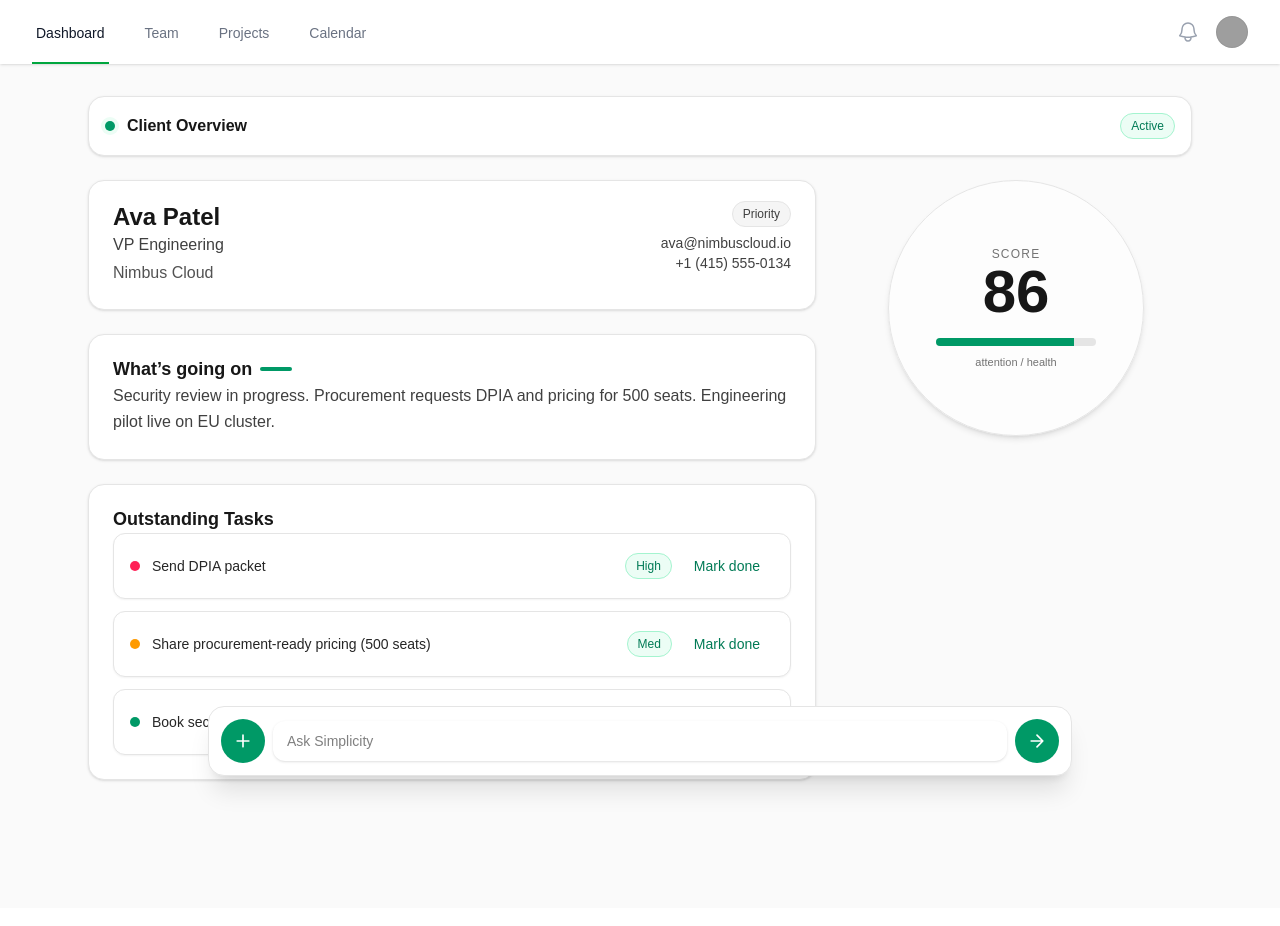
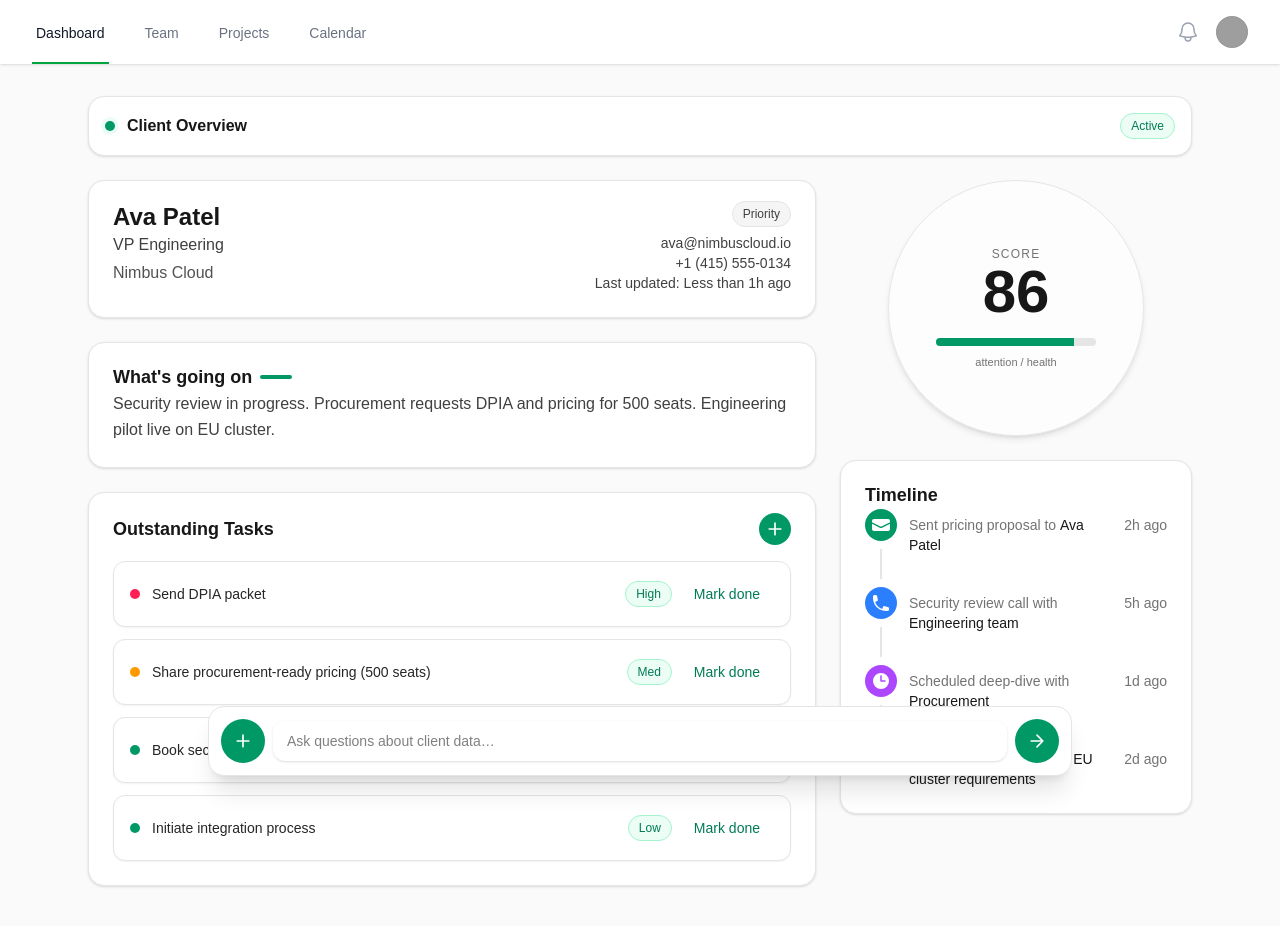
Before and after one commit to Ayyhab/the_builders, a Next.js app: page /client in a window 1280 px wide. Shown: the top 926 px of the page. Built offline with nearby package versions, Linux system fonts and the light colour scheme; grey boxes are pictures that could not be loaded.

Commit message:
added timeline, tweaked task list

```diff
--- a/app/client/page.jsx
+++ b/app/client/page.jsx
@@ -58,6 +58,44 @@ function Progress({ value = 0, className = "" }) {
 	);
 }
 
+// Timeline event types with icons
+const timelineTypes = {
+	email: {
+		bgColorClass: 'bg-emerald-600',
+		icon: (props) => (
+			<svg xmlns="http://www.w3.org/2000/svg" viewBox="0 0 20 20" fill="currentColor" {...props}>
+				<path d="M3 4a2 2 0 00-2 2v1.161l8.441 4.221a1.25 1.25 0 001.118 0L19 7.162V6a2 2 0 00-2-2H3z" />
+				<path d="M19 8.839l-7.77 3.885a2.75 2.75 0 01-2.46 0L1 8.839V14a2 2 0 002 2h14a2 2 0 002-2V8.839z" />
+			</svg>
+		)
+	},
+	call: {
+		bgColorClass: 'bg-blue-500',
+		icon: (props) => (
+			<svg xmlns="http://www.w3.org/2000/svg" viewBox="0 0 20 20" fill="currentColor" {...props}>
+				<path fillRule="evenodd" d="M2 3.5A1.5 1.5 0 013.5 2h1.148a1.5 1.5 0 011.465 1.175l.716 3.223a1.5 1.5 0 01-1.052 1.767l-.933.267c-.41.117-.643.555-.48.95a11.542 11.542 0 006.254 6.254c.395.163.833-.07.95-.48l.267-.933a1.5 1.5 0 011.767-1.052l3.223.716A1.5 1.5 0 0118 15.352V16.5a1.5 1.5 0 01-1.5 1.5H15c-1.149 0-2.263-.15-3.326-.43A13.022 13.022 0 012.43 8.326 13.019 13.019 0 012 5V3.5z" clipRule="evenodd" />
+			</svg>
+		)
+	},
+	meeting: {
+		bgColorClass: 'bg-purple-500',
+		icon: (props) => (
+			<svg xmlns="http://www.w3.org/2000/svg" viewBox="0 0 20 20" fill="currentColor" {...props}>
+				<path fillRule="evenodd" d="M10 18a8 8 0 100-16 8 8 0 000 16zm.75-13a.75.75 0 00-1.5 0v5c0 .414.336.75.75.75h4a.75.75 0 000-1.5h-3.25V5z" clipRule="evenodd" />
+			</svg>
+		)
+	},
+	note: {
+		bgColorClass: 'bg-amber-500',
+		icon: (props) => (
+			<svg xmlns="http://www.w3.org/2000/svg" viewBox="0 0 20 20" fill="currentColor" {...props}>
+				<path d="M5.433 13.917l1.262-3.155A4 4 0 017.58 9.42l6.92-6.918a2.121 2.121 0 013 3l-6.92 6.918c-.383.383-.84.685-1.343.886l-3.154 1.262a.5.5 0 01-.65-.65z" />
+				<path d="M3.5 5.75c0-.69.56-1.25 1.25-1.25H10A.75.75 0 0010 3H4.75A2.75 2.75 0 002 5.75v9.5A2.75 2.75 0 004.75 18h9.5A2.75 2.75 0 0017 15.25V10a.75.75 0 00-1.5 0v5.25c0 .69-.56 1.25-1.25 1.25h-9.5c-.69 0-1.25-.56-1.25-1.25v-9.5z" />
+			</svg>
+		)
+	}
+};
+
 // --- Mock data ---
 const MOCK = {
 	ava: {
@@ -67,6 +105,7 @@ const MOCK = {
 		role: "VP Engineering",
 		email: "ava@nimbuscloud.io",
 		phone: "+1 (415) 555-0134",
+		updatedAt: '2025-11-09T04:00:00Z',
 		summary:
 			"Security review in progress. Procurement requests DPIA and pricing for 500 seats. Engineering pilot live on EU cluster.",
 		score: 86,
@@ -74,7 +113,14 @@ const MOCK = {
 			{ id: 1, title: "Send DPIA packet", priority: "high", done: false },
 			{ id: 2, title: "Share procurement-ready pricing (500 seats)", priority: "med", done: false },
 			{ id: 3, title: "Book security deep-dive (45m)", priority: "low", done: false },
+			{ id: 4, title: "Initiate integration process", priority: "low", done: false }
 		],
+		timeline: [
+			{ id: 1, type: 'email', content: 'Sent pricing proposal to', target: 'Ava Patel', date: '2h ago', datetime: '2025-11-08T10:00:00' },
+			{ id: 2, type: 'call', content: 'Security review call with', target: 'Engineering team', date: '5h ago', datetime: '2025-11-08T07:00:00' },
+			{ id: 3, type: 'meeting', content: 'Scheduled deep-dive with', target: 'Procurement', date: '1d ago', datetime: '2025-11-07T14:00:00' },
+			{ id: 4, type: 'note', content: 'Added internal note about', target: 'EU cluster requirements', date: '2d ago', datetime: '2025-11-06T16:30:00' },
+		]
 	},
 	leo: {
 		id: "leo",
@@ -83,6 +129,7 @@ const MOCK = {
 		role: "Head of Ops",
 		email: "leo@marinalogistics.com",
 		phone: "+44 20 7946 0013",
+		updatedAt: '2025-11-06T09:30:00Z',
 		summary:
 			"On‑prem connector PoC requested. Legal redlines around indemnity cap. Waiting on COO sign‑off.",
 		score: 58,
@@ -90,6 +137,11 @@ const MOCK = {
 			{ id: 1, title: "Propose compromise on indemnity cap", priority: "high", done: false },
 			{ id: 2, title: "Send on‑prem connector architecture diagram", priority: "med", done: false },
 		],
+		timeline: [
+			{ id: 1, type: 'note', content: 'Updated legal terms for', target: 'indemnity cap', date: '3h ago', datetime: '2025-11-08T09:00:00' },
+			{ id: 2, type: 'email', content: 'Sent architecture diagram to', target: 'Leo Zhang', date: '1d ago', datetime: '2025-11-07T11:00:00' },
+			{ id: 3, type: 'meeting', content: 'Discussed on-prem setup with', target: 'Ops team', date: '3d ago', datetime: '2025-11-05T15:00:00' },
+		]
 	},
 };
 
@@ -98,21 +150,36 @@ function PriorityDot({ level }) {
 	return <span className={`inline-block h-2.5 w-2.5 rounded-full ${map[level] || "bg-neutral-400"}`} />;
 }
 
+// Stable, SSR-safe formatter (forces UTC so server & client match)
+function formatUpdatedAt(iso) {
+  try {
+    const now = Date.now();
+    const updated = new Date(iso).getTime();
+    const diffMs = now - updated;
+    const diffHours = Math.floor(diffMs / (1000 * 60 * 60));
+
+    if (diffHours < 1) return "Less than 1h ago";
+    if (diffHours === 1) return "1h ago";
+    return `${diffHours}h ago`;
+  } catch {
+    return "—";
+  }
+}
+
+
 export default function ClientPage({ params }) {
 	const client = useMemo(() => MOCK[params.id] ?? Object.values(MOCK)[0], [params.id]);
 	const [prompt, setPrompt] = useState("");
-  // keep explicit order; newest open at top; completed items moved to bottom with animation
 	const initialTasks = useMemo(
 		() => client.tasks.map((t, i) => ({ ...t, createdAt: Date.now() - (client.tasks.length - i) })),
 		[client.tasks]
 	);
 	const [tasks, setTasks] = useState(initialTasks);
-  const [completingId, setCompletingId] = useState(null); // triggers slide-fade out
-  const [recentlyMovedId, setRecentlyMovedId] = useState(null); // triggers pop-in
+	const [completingId, setCompletingId] = useState(null);
+	const [recentlyMovedId, setRecentlyMovedId] = useState(null);
 
-  // --- NEW: attachment & voice recording state ---
 	const [showAttachMenu, setShowAttachMenu] = useState(false);
-  const [attachment, setAttachment] = useState(null); // { type: 'image'|'audio', url, name, duration? }
+	const [attachment, setAttachment] = useState(null);
 	const imageInputRef = useRef(null);
 
 	const [isRecording, setIsRecording] = useState(false);
@@ -120,15 +187,21 @@ export default function ClientPage({ params }) {
 	const [recordStart, setRecordStart] = useState(null);
 	const [elapsed, setElapsed] = useState(0);
 	const [audioChunks, setAudioChunks] = useState([]);
+	const [isDragging, setIsDragging] = useState(false);
 
-  // Timer for recording UI
+	// Mode: 'chat' (default) or 'addTask'
+	const [mode, setMode] = useState('chat');
+
+	// Client-only date rendering to avoid hydration mismatch
+	const [mounted, setMounted] = useState(false);
+	useEffect(() => setMounted(true), []);
+
 	useEffect(() => {
 		if (!isRecording) return;
 		const id = setInterval(() => setElapsed(Math.floor((Date.now() - recordStart) / 1000)), 250);
 		return () => clearInterval(id);
 	}, [isRecording, recordStart]);
 
-  // Clean up object URLs on unmount
 	useEffect(() => {
 		return () => {
 			if (attachment?.url?.startsWith("blob:")) URL.revokeObjectURL(attachment.url);
@@ -162,7 +235,6 @@ export default function ClientPage({ params }) {
 		const t = tasks.find((x) => x.id === id);
 		if (!t) return;
 		if (!t.done) {
-      // going from open -> done: play slide-out, then move to end
 			setCompletingId(id);
 			setTimeout(() => {
 				moveTaskToEnd(id);
@@ -171,7 +243,6 @@ export default function ClientPage({ params }) {
 				setTimeout(() => setRecentlyMovedId(null), 250);
 			}, 260);
 		} else {
-      // undo: bring to top with a pop-in
 			moveTaskToStart(id);
 			setRecentlyMovedId(id);
 			setTimeout(() => setRecentlyMovedId(null), 250);
@@ -183,18 +254,35 @@ export default function ClientPage({ params }) {
 		if (!text) return;
 		setTasks((t) => [{ id: Date.now(), title: text, priority: "med", done: false, createdAt: Date.now() }, ...t]);
 		setPrompt("");
-    // clear attachment after sending
 		clearAttachment();
+		setMode('chat'); // Return to chat mode after adding task
 	}, [prompt]);
 
 	const handlePromptKeyDown = (e) => {
 		if (e.key === "Enter" && !e.shiftKey) {
 			e.preventDefault();
+			if (mode === 'addTask') {
 				addTaskFromPrompt();
+			}
+			// In chat mode, you can handle LLM queries here
 		}
 	};
 
-  // --- NEW: Attachment handlers ---
+	const handleSendClick = () => {
+		if (mode === 'addTask') {
+			addTaskFromPrompt();
+		} else {
+			// Handle chat/LLM query here
+			const query = prompt.trim();
+			if (query) {
+				console.log('LLM Query:', query);
+				// TODO: Send to LLM
+				setPrompt("");
+				clearAttachment();
+			}
+		}
+	};
+
 	const openImagePicker = useCallback(() => {
 		setShowAttachMenu(false);
 		imageInputRef.current?.click();
@@ -205,15 +293,34 @@ export default function ClientPage({ params }) {
 		if (!file) return;
 		const url = URL.createObjectURL(file);
 		setAttachment({ type: "image", url, name: file.name });
-    e.target.value = ""; // reset so selecting same file again works
+		e.target.value = "";
 	}, []);
 
 	const clearAttachment = useCallback(() => {
+		if (attachment?.url?.startsWith("blob:")) URL.revokeObjectURL(attachment.url);
 		setAttachment(null);
-    if (attachment?.url?.startsWith("blob:")) URL.revokeObjectURL(attachment.url);
 	}, [attachment]);
 
-  // --- NEW: Voice recording ---
+	const onDragOverPrompt = useCallback((e) => {
+		e.preventDefault();
+		setIsDragging(true);
+	}, []);
+
+	const onDragLeavePrompt = useCallback((e) => {
+		e.preventDefault();
+		setIsDragging(false);
+	}, []);
+
+	const onDropPrompt = useCallback((e) => {
+		e.preventDefault();
+		setIsDragging(false);
+		const file = e.dataTransfer.files?.[0];
+		if (file && file.type.startsWith('image/')) {
+			const url = URL.createObjectURL(file);
+			setAttachment({ type: "image", url, name: file.name });
+		}
+	}, []);
+
 	const startRecording = useCallback(async () => {
 		try {
 			setShowAttachMenu(false);
@@ -226,8 +333,7 @@ export default function ClientPage({ params }) {
 			rec.onstop = () => {
 				const blob = new Blob(chunks, { type: "audio/webm" });
 				const url = URL.createObjectURL(blob);
-        setAttachment({ type: "audio", url, name: `voice-${new Date().toISOString().slice(0,19).replace(/[:T]/g,'-')}.webm`, duration: elapsed });
-        // stop all tracks
+				setAttachment({ type: "audio", url, name: `voice-${new Date().toISOString().slice(0, 19).replace(/[:T]/g, '-')}.webm`, duration: elapsed });
 				stream.getTracks().forEach((t) => t.stop());
 				setAudioChunks([]);
 				setIsRecording(false);
@@ -253,7 +359,7 @@ export default function ClientPage({ params }) {
 
 	const cancelRecording = useCallback(() => {
 		if (recorder) {
-      try { recorder.stop(); } catch {}
+			try { recorder.stop(); } catch { }
 		}
 		setIsRecording(false);
 		setElapsed(0);
@@ -262,9 +368,7 @@ export default function ClientPage({ params }) {
 
 	return (
 		<div className="min-h-screen bg-neutral-50">
-      {/* main content gets bottom padding so the fixed prompt bar doesn't overlap */}
 			<div className="max-w-6xl mx-auto px-6 pt-8 pb-32 space-y-6">
-        {/* Header strip – white, light shadow, subtle accent */}
 				<div className="rounded-2xl bg-white border border-neutral-200 shadow-sm p-4 flex items-center justify-between">
 					<div className="flex items-center gap-3">
 						<div className="h-2.5 w-2.5 rounded-full bg-emerald-600 shadow-[0_0_0_4px] shadow-emerald-50" />
@@ -274,9 +378,7 @@ export default function ClientPage({ params }) {
 				</div>
 
 				<div className="grid lg:grid-cols-3 gap-6">
-          {/* LEFT COLUMN */}
 					<div className="lg:col-span-2 space-y-6">
-            {/* Primary info */}
 						<Card>
 							<CardHeader>
 								<CardTitle>
@@ -295,16 +397,20 @@ export default function ClientPage({ params }) {
 									<div className="text-right text-sm">
 										<div>{client.email}</div>
 										<div>{client.phone}</div>
+										{mounted && (
+											<div>
+												Last updated: {formatUpdatedAt(client.updatedAt)}
+											</div>
+										)}
 									</div>
 								</div>
 							</CardContent>
 						</Card>
 
-            {/* Summary */}
 						<Card>
 							<CardHeader>
 								<CardTitle className="text-neutral-900 flex items-center gap-2">
-                  <span>What’s going on</span>
+									<span>What's going on</span>
 									<span className="h-1 w-8 rounded bg-emerald-600 inline-block" />
 								</CardTitle>
 							</CardHeader>
@@ -313,22 +419,31 @@ export default function ClientPage({ params }) {
 							</CardContent>
 						</Card>
 
-            {/* Tasks */}
 						<Card>
 							<CardHeader>
+								<div className="flex items-center justify-between">
 									<CardTitle className="text-neutral-900">Outstanding Tasks</CardTitle>
+									<button
+										onClick={() => setMode('addTask')}
+										className="ml-3 h-8 w-8 flex items-center justify-center rounded-full bg-emerald-600 text-white hover:bg-emerald-700 focus:outline-none focus:ring-1 focus:ring-emerald-500"
+										aria-label="Add task"
+									>
+										<svg xmlns="http://www.w3.org/2000/svg" viewBox="0 0 24 24" fill="none" stroke="currentColor" strokeWidth="2" className="h-5 w-5">
+											<path strokeLinecap="round" d="M12 5v14M5 12h14" />
+										</svg>
+									</button>
+
+
+								</div>
 							</CardHeader>
 							<CardContent>
-                <ul className="space-y-3">
+								<ul className="mt-4 space-y-3">
 									{tasks.map((t) => (
 										<li
 											key={t.id}
-                      className={`flex items-center gap-3 rounded-xl bg-white border border-neutral-200 px-4 py-3 shadow-xs transition-all duration-300 ${
-                        t.done ? "opacity-60" : ""
-                      } ${
-                        completingId === t.id ? "animate-[slideFade_260ms_ease-out_forwards]" : ""
-                      } ${
-                        recentlyMovedId === t.id ? "animate-[popIn_220ms_ease-out]" : ""
+											className={`flex items-center gap-3 rounded-xl bg-white border border-neutral-200 px-4 py-3 shadow-xs transition-all duration-300 ${t.done ? "opacity-60" : ""
+												} ${completingId === t.id ? "animate-[slideFade_260ms_ease-out_forwards]" : ""
+												} ${recentlyMovedId === t.id ? "animate-[popIn_220ms_ease-out]" : ""
 												}`}
 										>
 											<PriorityDot level={t.priority} />
@@ -346,8 +461,8 @@ export default function ClientPage({ params }) {
 						</Card>
 					</div>
 
-          {/* RIGHT: score circle – white with subtle border; emerald as accent */}
-          <aside className="order-first w-full lg:order-0 lg:col-span-1 flex lg:justify-center">
+					<aside className="order-first lg:order-none lg:col-span-1 space-y-6">
+						<div className="flex justify-center">
 							<div className="mx-auto relative w-64 h-64 rounded-full bg-white/50 border border-neutral-200 shadow-md backdrop-blur">
 								<div className="absolute inset-0 flex flex-col items-center justify-center">
 									<div className="text-xs uppercase tracking-widest text-neutral-500">Score</div>
@@ -358,21 +473,93 @@ export default function ClientPage({ params }) {
 									<div className="text-[11px] mt-2 text-neutral-500">attention / health</div>
 								</div>
 							</div>
+						</div>
+
+						<Card>
+							<CardHeader>
+								<CardTitle className="text-neutral-900">Timeline</CardTitle>
+							</CardHeader>
+							<CardContent>
+								<div className="flow-root">
+									<ul role="list" className="-mb-8">
+										{client.timeline.map((item, itemIdx) => (
+											<li key={item.id}>
+												<div className="relative pb-8">
+													{itemIdx !== client.timeline.length - 1 ? (
+														<span
+															aria-hidden="true"
+															className="absolute left-4 top-4 -ml-px h-full w-0.5 bg-neutral-200"
+														/>
+													) : null}
+													<div className="relative flex space-x-3">
+														<div>
+															<span
+																className={`${timelineTypes[item.type].bgColorClass} flex size-8 items-center justify-center rounded-full ring-8 ring-white`}
+															>
+																{timelineTypes[item.type].icon({
+																	'aria-hidden': 'true',
+																	className: 'size-5 text-white'
+																})}
+															</span>
+														</div>
+														<div className="flex min-w-0 flex-1 justify-between space-x-4 pt-1.5">
+															<div>
+																<p className="text-sm text-neutral-500">
+																	{item.content}{' '}
+																	<span className="font-medium text-neutral-900">
+																		{item.target}
+																	</span>
+																</p>
+															</div>
+															<div className="whitespace-nowrap text-right text-sm text-neutral-500">
+																<time dateTime={item.datetime}>{item.date}</time>
+															</div>
+														</div>
+													</div>
+												</div>
+											</li>
+										))}
+									</ul>
+								</div>
+							</CardContent>
+						</Card>
 					</aside>
 				</div>
 			</div>
 
-      {/* Floating prompt bar */}
 			<div className="fixed left-1/2 bottom-6 -translate-x-1/2 z-50 w-full max-w-4xl px-4">
-        <div className={`rounded-2xl border ${attachment ? 'border-emerald-300' : 'border-neutral-200'} bg-white shadow-xl p-3 flex items-center gap-2`}>
-          {/* NEW: Attach button + dropdown */}
+				{mode === 'addTask' && (
+					<div className="mb-2 flex items-center justify-between text-sm">
+						<span className="text-neutral-600 font-medium">Add Task Mode</span>
+						<button
+							onClick={() => {
+								setMode('chat');
+								setPrompt("");
+								clearAttachment();
+							}}
+							className="text-neutral-500 hover:text-neutral-700"
+						>
+							Cancel
+						</button>
+					</div>
+				)}
+				<div
+					onDragOver={mode === 'chat' ? onDragOverPrompt : undefined}
+					onDragLeave={mode === 'chat' ? onDragLeavePrompt : undefined}
+					onDrop={mode === 'chat' ? onDropPrompt : undefined}
+					className={`group rounded-2xl border ${mode === 'addTask'
+						? 'border-emerald-300 ring-2 ring-emerald-200'
+						: (attachment ? 'border-emerald-300' : (isDragging ? 'border-emerald-400 ring-2 ring-emerald-200' : 'border-neutral-200'))
+						} bg-white shadow-xl p-3 flex items-center gap-2`}
+				>
+					{mode === 'chat' && (
+						<>
 							<div className="relative">
 								<button
 									onClick={() => setShowAttachMenu((s) => !s)}
 									className="shrink-0 h-11 w-11 flex items-center justify-center rounded-full bg-emerald-600 text-white hover:bg-emerald-700 focus:outline-none focus:ring-2 focus:ring-emerald-500"
 									aria-label="Add attachment"
 								>
-              {/* Plus icon */}
 									<svg xmlns="http://www.w3.org/2000/svg" viewBox="0 0 24 24" fill="none" stroke="currentColor" strokeWidth="2" className="h-5 w-5">
 										<path strokeLinecap="round" d="M12 5v14M5 12h14" />
 									</svg>
@@ -393,15 +580,13 @@ export default function ClientPage({ params }) {
 									</div>
 								)}
 
-            {/* Hidden input for image picking */}
 								<input ref={imageInputRef} type="file" accept="image/*" className="hidden" onChange={onImageSelected} />
 							</div>
 
-          {/* NEW: Attachment chips / recording state */}
 							{attachment?.type === 'image' && (
 								<div className="flex items-center gap-2 rounded-xl border border-emerald-200 bg-emerald-50 px-2.5 py-2 text-xs text-emerald-700">
 									<img src={attachment.url} alt="preview" className="h-7 w-7 rounded-lg object-cover border border-emerald-200" />
-              <span className="truncate max-w-40">{attachment.name || 'image'}</span>
+									<span className="truncate max-w-[10rem]">{attachment.name || 'image'}</span>
 									<button onClick={clearAttachment} className="ml-1 rounded-md px-2 py-1 hover:bg-emerald-100" aria-label="Remove image">✕</button>
 								</div>
 							)}
@@ -409,7 +594,7 @@ export default function ClientPage({ params }) {
 							{isRecording && (
 								<div className="flex items-center gap-2 rounded-xl border border-rose-200 bg-rose-50 px-2.5 py-2 text-xs text-rose-700">
 									<span className="h-2.5 w-2.5 rounded-full bg-rose-500 animate-[blink_1s_steps(2,start)_infinite]" />
-              <span>Recording… {Math.floor(elapsed / 60)}:{String(elapsed % 60).padStart(2,'0')}</span>
+									<span>Recording… {Math.floor(elapsed / 60)}:{String(elapsed % 60).padStart(2, '0')}</span>
 									<button onClick={stopRecording} className="ml-1 rounded-md bg-rose-600 text-white px-2 py-1 hover:bg-rose-700">Stop</button>
 									<button onClick={cancelRecording} className="ml-1 rounded-md px-2 py-1 hover:bg-rose-100">Cancel</button>
 								</div>
@@ -418,25 +603,36 @@ export default function ClientPage({ params }) {
 							{attachment?.type === 'audio' && !isRecording && (
 								<div className="flex items-center gap-2 rounded-xl border border-neutral-200 bg-neutral-50 px-2.5 py-2">
 									<audio src={attachment.url} controls className="h-8" />
-              <span className="text-xs text-neutral-700">{attachment.duration ? `${Math.floor(attachment.duration/60)}:${String(attachment.duration%60).padStart(2,'0')}` : ''}</span>
+									<span className="text-xs text-neutral-700">{attachment.duration ? `${Math.floor(attachment.duration / 60)}:${String(attachment.duration % 60).padStart(2, '0')}` : ''}</span>
 									<button onClick={clearAttachment} className="ml-1 rounded-md px-2 py-1 text-xs hover:bg-neutral-100">Remove</button>
 								</div>
+							)}
+						</>
 					)}
 
 					<Input
 						value={prompt}
 						onChange={(e) => setPrompt(e.target.value)}
 						onKeyDown={handlePromptKeyDown}
-            placeholder={attachment?.type === 'image' ? 'Ask Simplicity' : (isRecording ? 'Recording in progress…' : 'Ask Simplicity')}
-            className={`border-0 focus:ring-0 focus:outline-none ${attachment ? 'bg-emerald-50' : ''}`}
+						placeholder={
+							mode === 'addTask'
+								? 'Enter task description… (Enter to add)'
+								: (isDragging ? 'Drop image to attach…' : (attachment?.type === 'image' ? 'Ask a question about the image…' : (isRecording ? 'Recording in progress…' : 'Ask questions about client data…')))
+						}
+						className={`border-0 focus:ring-0 focus:outline-none ${mode === 'addTask' ? 'bg-emerald-50' : (attachment ? 'bg-emerald-50' : '')}`}
 						disabled={isRecording}
 					/>
 
 					<button
-            onClick={addTaskFromPrompt}
+						onClick={handleSendClick}
 						className="shrink-0 h-11 w-11 flex items-center justify-center rounded-full bg-emerald-600 text-white hover:bg-emerald-700 focus:outline-none focus:ring-2 focus:ring-emerald-500"
 						aria-label="Send"
 					>
+						{mode === 'addTask' ? (
+							<svg xmlns="http://www.w3.org/2000/svg" viewBox="0 0 24 24" fill="none" stroke="currentColor" strokeWidth="2" className="h-5 w-5">
+								<path strokeLinecap="round" strokeLinejoin="round" d="M12 4v16m8-8H4" />
+							</svg>
+						) : (
 							<svg
 								xmlns="http://www.w3.org/2000/svg"
 								fill="none"
@@ -447,11 +643,11 @@ export default function ClientPage({ params }) {
 							>
 								<path strokeLinecap="round" strokeLinejoin="round" d="M5 12h14m-7-7l7 7-7 7" />
 							</svg>
+						)}
 					</button>
 				</div>
 			</div>
 
-      {/* Local keyframes for smooth reordering */}
 			<style jsx global>{`
         @keyframes slideFade {
           from { transform: translateY(0); opacity: 1; }
```
Lines whose indentation alone changed are shown as unchanged.
